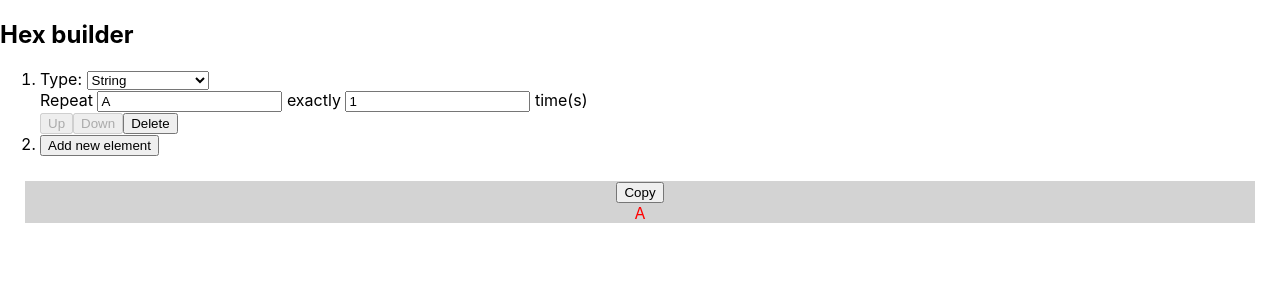
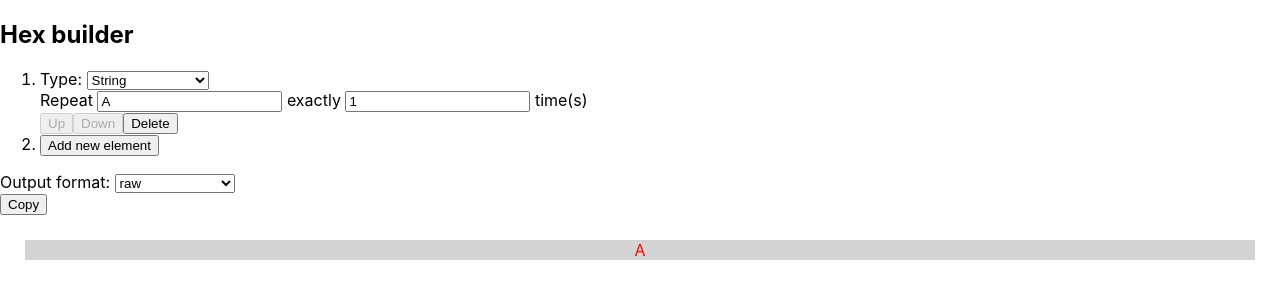
Before and after one commit to six-two/react_payload_builder, a React (Create React App) app: page / in a window 1280 px wide. Both pictures are taken after a click on the button "Add new element". Shown: the top 300 px of the page. Built offline with nearby package versions, Linux system fonts and the light colour scheme.

Commit message:
Enabled choosing the output format.

```diff
--- a/src/App.tsx
+++ b/src/App.tsx
@@ -1,13 +1,12 @@
 import React from 'react';
 import './App.css';
-import HexBuilderListView from './app/views/list/ReorderableListView'
-import HexStringView from './app/views/hex/HexStringView'
-import HexElementView from './app/views/hex/HexElementView'
-import * as Str from './app/hex/String'
+import HexBuilderListView from './app/views/list/ReorderableListView';
+import OutputView from './app/views/hex/OutputView';
+import HexElementView from './app/views/hex/HexElementView';
+import * as Str from './app/hex/String';
 
 // TODO: next steps
 //  - show little endian checkbox if at least one integer is selected
-//  - Add output format (eg python, printf, custom, raw)
 //  - CSS
 
 export default class App extends React.Component<any, State> {
@@ -29,8 +28,8 @@ export default class App extends React.Component<any, State> {
             v.repeatCount = index + 1;
             return v;
           }} />
-        <HexStringView blueprints={this.state.blueprints} colors={colors}
-          enableCopy={true} />
+        <OutputView blueprints={this.state.blueprints} colors={colors}
+           />
       </div>
     );
   }
--- a/src/app/hex/BytesStringBuilder.ts
+++ b/src/app/hex/BytesStringBuilder.ts
@@ -3,12 +3,12 @@ import * as Int from './Integer';
 import * as Str from './String';
 import ByteString from './ByteString';
 
-export default class Instance {
+export class ByteStringBuilder {
   static getBytesStrings(blueprintList: Blueprint[]): TaggedByteString[] {
     let processed: TaggedByteString[] = [];
     let previous: ByteString[] = [];
     for (let i = 0; i < blueprintList.length; i++) {
-      let bytes: ByteString = Instance.toBytes(blueprintList[i].data, previous);
+      let bytes: ByteString = ByteStringBuilder.toBytes(blueprintList[i].data, previous);
       let entry = { key: blueprintList[i].key, data: bytes };
       previous.push(bytes);
       processed.push(entry);
@@ -35,12 +35,14 @@ export default class Instance {
 
 };
 
-interface Blueprint {
+export interface Blueprint {
   key: number,
   data: any,
 }
 
-interface TaggedByteString {
+export interface TaggedByteString {
   key: number,
   data: ByteString,
 }
+
+export default ByteStringBuilder;
--- a/src/app/views/hex/HexStringView.tsx
+++ /dev/null
@@ -1,54 +0,0 @@
-import React from 'react';
-import BytesStringBuilder from '../../hex/BytesStringBuilder';
-import ByteString from '../../hex/ByteString';
-import CopyButton from '../CopyButton';
-
-export default class HexStringView extends React.Component<Props, {}> {
-  render() {
-    try {
-      const byteStrings: TaggedByteString[] = BytesStringBuilder.getBytesStrings(this.props.blueprints);
-      return (
-        <div style={{ backgroundColor: "lightgray", textAlign: "center", margin: "25px" }}>
-          {this.renderCopyButton(byteStrings)}
-          {byteStrings.map(
-            (value: TaggedByteString, i: number) => {
-              const color: string = this.props.colors[i % this.props.colors.length];
-              return <span style={{ color: color, overflowWrap: "break-word" }} key={value.key}>{value.data.str}</span>;
-            })}
-        </div>
-      );
-    } catch (e) {
-      return (
-        <div className="error-message" style={{ backgroundColor: "red" }}>
-          <p>An error occured while creating the output</p>
-          {e.name + ": " + e.message}
-        </div>
-      );
-    }
-  }
-
-  renderCopyButton(byteStrings: TaggedByteString[]) {
-    const enableCopy = this.props.enableCopy ?? false;
-    if (enableCopy) {
-      let tmp: string[] = byteStrings.map((tbs: TaggedByteString) => { return tbs.data.str });
-      let textToCopy = tmp.join("");
-      return <div><CopyButton text={textToCopy} /><br /></div>;
-    }
-  }
-}
-
-interface Props {
-  blueprints: Blueprint[],
-  colors: string[],
-  enableCopy?: boolean,
-}
-
-interface Blueprint {
-  key: number,
-  data: any,
-}
-
-interface TaggedByteString {
-  key: number,
-  data: ByteString,
-}
--- a/src/app/views/hex/IntegerEditView.tsx
+++ b/src/app/views/hex/IntegerEditView.tsx
@@ -5,7 +5,7 @@ import * as Int from "../../hex/Integer";
 const INT_SIZES = [Int.INT_8, Int.INT_16, Int.INT_32, Int.INT_64];
 const LABLES = [" as ", " integer"]
 
-export default class HexIntegerView extends React.Component<Props, {}> {
+export default class IntegerEditView extends React.Component<Props, {}> {
   constructor(props: Props) {
     super(props);
     this.onTypeChange = this.onTypeChange.bind(this);
--- /dev/null
+++ b/src/app/views/hex/OutputView.tsx
@@ -0,0 +1,121 @@
+import React from 'react';
+import ChooseOptionView from '../ChooseOptionView';
+import { TaggedByteString, Blueprint, ByteStringBuilder } from '../../hex/BytesStringBuilder';
+import CopyButton from '../CopyButton';
+
+
+const PYTHON_FORMAT = "python";
+const PRINTF_FORMAT = "printf";
+const RAW_FORMAT = "raw";
+const CUSTOM_FORMAT = "custom";
+const FORMATS = [RAW_FORMAT, PYTHON_FORMAT, PRINTF_FORMAT, CUSTOM_FORMAT];
+const FORMAT_MAP = new Map<string, string>();
+FORMAT_MAP.set(PYTHON_FORMAT, "python -c 'print(\"%s\")'");
+FORMAT_MAP.set(PRINTF_FORMAT, "printf '%s'");
+FORMAT_MAP.set(RAW_FORMAT, "%s");
+
+function escapeOutputString(unescaped: string): string {
+  // escape quote signs since they could mess up passing the payload to a program (eg printf)
+  return unescaped.replace(/'/g, "\\x27").replace(/"/g, "\\x22")
+  // escape spaces, since the html does not handle consecutive whitespaces well
+    .replace(/ /g, "\\x20");
+}
+
+export default class OutputView extends React.Component<Props, State> {
+  constructor(props: Props) {
+    super(props);
+    this.state = { outputFormat: RAW_FORMAT, customFormat: "your_command --flags '%s'" };
+    this.onTypeChange = this.onTypeChange.bind(this);
+    this.onValueChange = this.onValueChange.bind(this);
+  }
+
+  render() {
+    var error;
+    var format: string | undefined = this.state.outputFormat === CUSTOM_FORMAT ? this.state.customFormat :
+      FORMAT_MAP.get(this.state.outputFormat);
+    if (!format) {
+      throw Error(`Unknown format type: '${this.state.outputFormat}'`);
+    }
+    const parts = format.split("%s");
+    if (parts.length !== 2) {
+      error = 'Format has to contain exactly one "%s" (without the quotes)';
+    }
+
+    let escapedTaggedStrings: TaggedString[] = [];//to make the type check happy
+    try {
+      let byteStrings = ByteStringBuilder.getBytesStrings(this.props.blueprints);
+      escapedTaggedStrings = byteStrings.map((bs: TaggedByteString) => {
+        let taggedStr: TaggedString = {
+          key: bs.key,
+          str: escapeOutputString(bs.data.str),
+        };
+        return taggedStr;
+      })
+    } catch (e) {
+      return (
+        <div className="error-message" style={{ backgroundColor: "red" }}>
+          <p>An error occured while creating the output</p>
+          {e.name + ": " + e.message}
+        </div>
+      );
+    }
+    let textToCopy = escapedTaggedStrings.map((tbs) => { return tbs.str }).join("");
+    textToCopy = parts[0] + textToCopy + parts[1];
+
+    const coloredByteString = escapedTaggedStrings.map(
+      (value: TaggedString, i: number) => {
+        const color: string = this.props.colors[i % this.props.colors.length];
+        return <span style={{ color: color, overflowWrap: "break-word" }}
+          key={value.key}>{value.str}</span>;
+      });
+
+    const customFormatTextField = this.state.outputFormat === CUSTOM_FORMAT ?
+      <input type="text"
+        value={this.state.customFormat}
+        onChange={this.onValueChange} /> : null;
+
+    return (
+      <div>
+        {"Output format: "}
+        <ChooseOptionView
+          value={this.state.outputFormat}
+          onChange={this.onTypeChange}
+          options={FORMATS} />
+        {customFormatTextField}
+        <br />
+        <CopyButton text={textToCopy} />
+        <br />
+        {error ?
+          <span style={{ color: "red" }}>{error}</span> :
+          <div style={{ backgroundColor: "lightgray", textAlign: "center", margin: "25px" }}>
+            {parts[0]}
+            {coloredByteString}
+            {parts[1]}
+          </div>}
+      </div>
+    );
+  }
+
+  onTypeChange(newValue: string) {
+    this.setState({ outputFormat: newValue });
+  }
+
+  onValueChange(event: React.ChangeEvent<HTMLInputElement>) {
+    this.setState({ customFormat: event.target.value });
+  }
+}
+
+interface Props {
+  colors: string[],
+  blueprints: Blueprint[],
+}
+
+interface State {
+  outputFormat: string,
+  customFormat: string,
+}
+
+interface TaggedString {
+  str: string,
+  key: number,
+}
```
